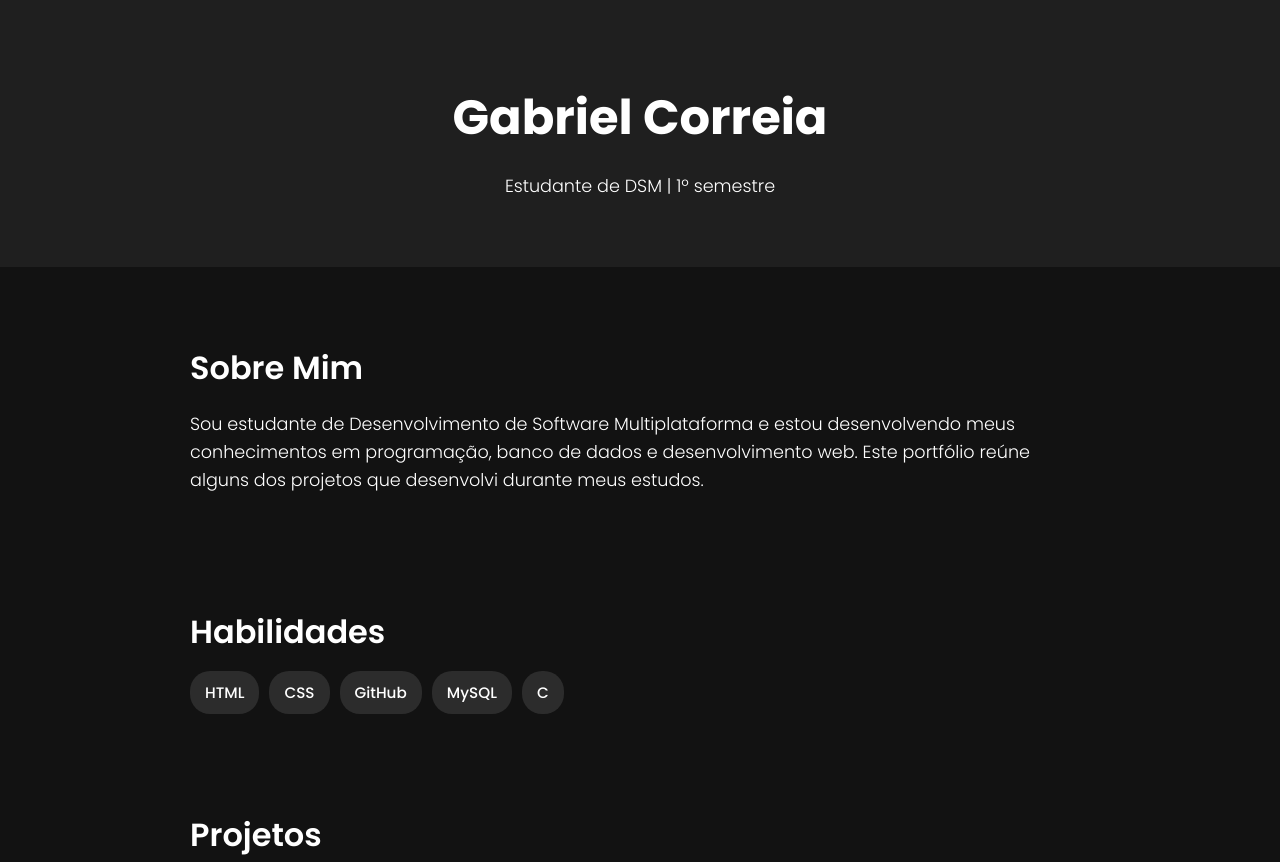
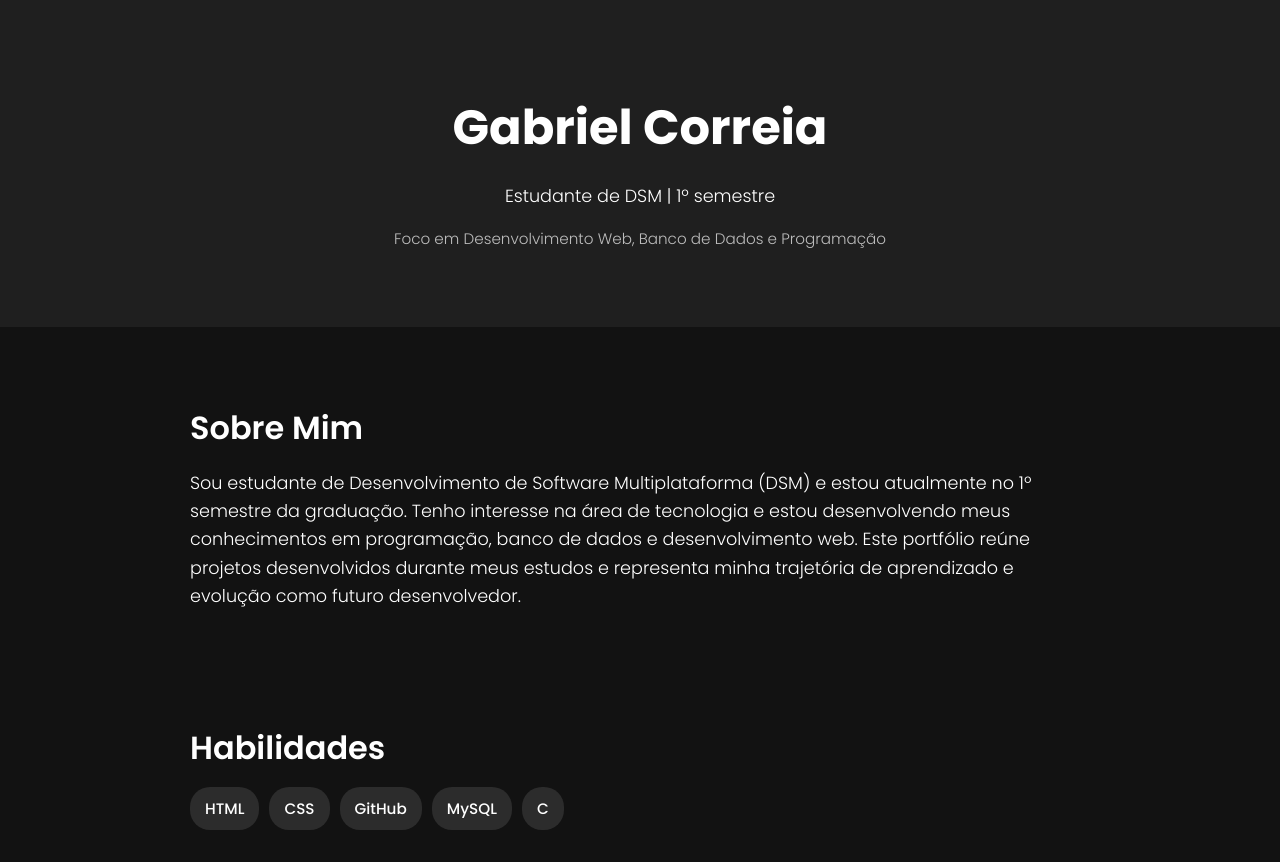
Before and after one commit to GabrielCMV7/portfolio, a plain HTML site: page index.html in a window 1280 px wide. Shown: the top 862 px of the page. Drawn offline with Linux system fonts and the light colour scheme.

Commit message:
alteraçoes

```diff
--- a/index.html
+++ b/index.html
@@ -17,15 +17,20 @@
     <header>
       <h1>Gabriel Correia</h1>
       <p>Estudante de DSM | 1º semestre</p>
+      <p class="subtitulo">
+    Foco em Desenvolvimento Web, Banco de Dados e Programação
+</p>
     </header>
 
     <section>
       <h2>Sobre Mim</h2>
       <p>
-        Sou estudante de Desenvolvimento de Software Multiplataforma e estou
-        desenvolvendo meus conhecimentos em programação, banco de dados e
-        desenvolvimento web. Este portfólio reúne alguns dos projetos que
-        desenvolvi durante meus estudos.
+        Sou estudante de Desenvolvimento de Software Multiplataforma (DSM) e
+        estou atualmente no 1º semestre da graduação. Tenho interesse na área de
+        tecnologia e estou desenvolvendo meus conhecimentos em programação,
+        banco de dados e desenvolvimento web. Este portfólio reúne projetos
+        desenvolvidos durante meus estudos e representa minha trajetória de
+        aprendizado e evolução como futuro desenvolvedor.
       </p>
     </section>
 
--- a/style.css
+++ b/style.css
@@ -8,7 +8,7 @@ body {
 
 header {
     text-align: center;
-    padding: 50px;
+    padding: 60px 20px;
     background: #1f1f1f;
 }
 
@@ -39,6 +39,12 @@ section {
     max-width: 900px;
     margin: 30px auto;
     padding: 20px;
+}
+
+.subtitulo {
+    font-size: 0.95rem;
+    opacity: 0.7;
+    margin-top: 10px;
 }
 
 .habilidades {
@@ -83,7 +89,7 @@ section {
 .btn-projeto {
     display: inline-block;
     margin-top: 10px;
-    padding: 10px 20px;
+    padding: 12px 24px;
     background: #ffffff;
     color: #121212;
     text-decoration: none;
@@ -93,7 +99,7 @@ section {
 }
 
 .btn-projeto:hover {
-    transform: translateY(-2px);
+    transform: translateY(-3px);
 }
 
 .contatos {
@@ -127,7 +133,7 @@ footer {
 
 @media (max-width: 768px) {
     header {
-        padding: 30px 15px;
+        padding: 50px 20px;
     }
 
     section {
```
